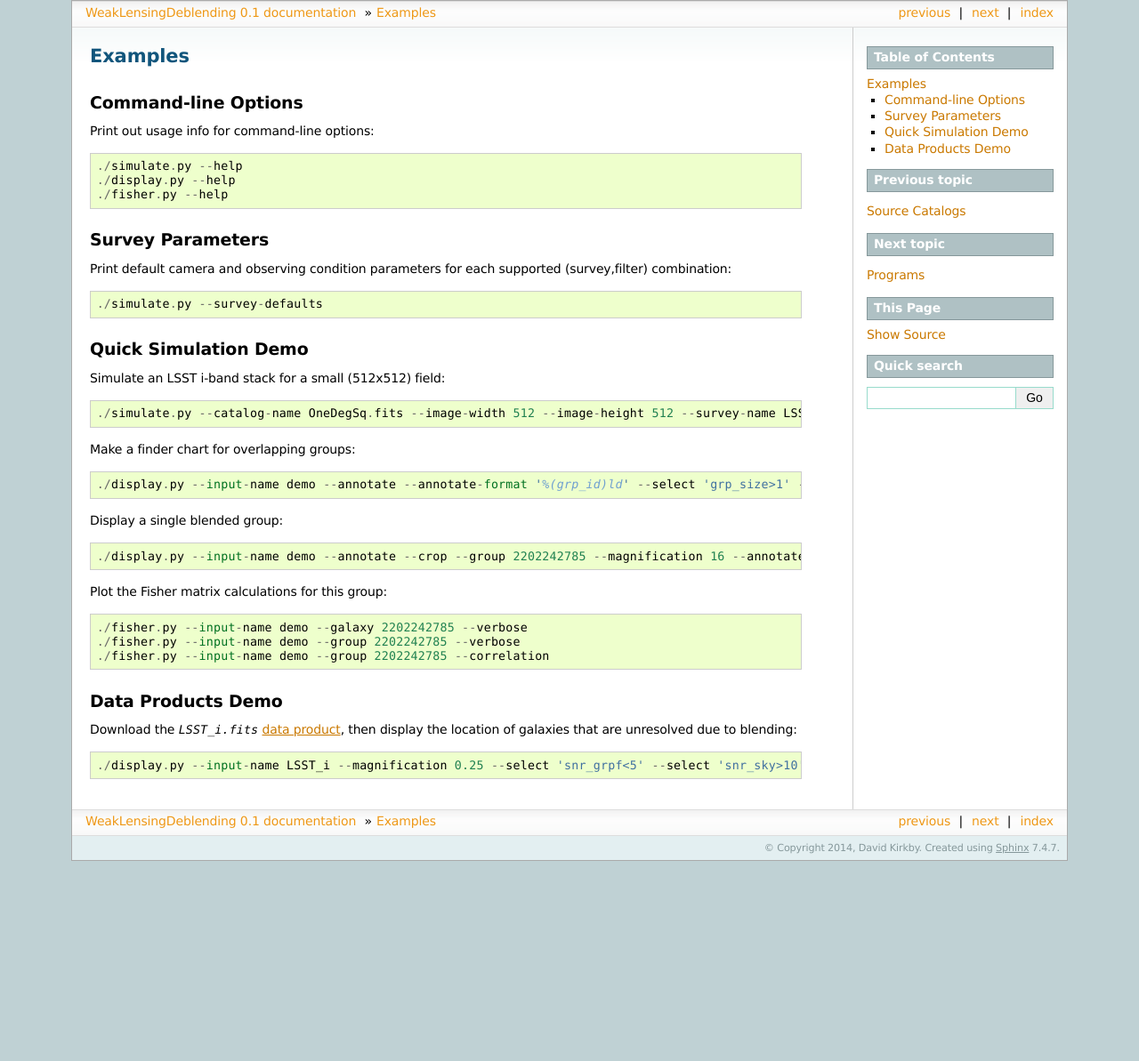
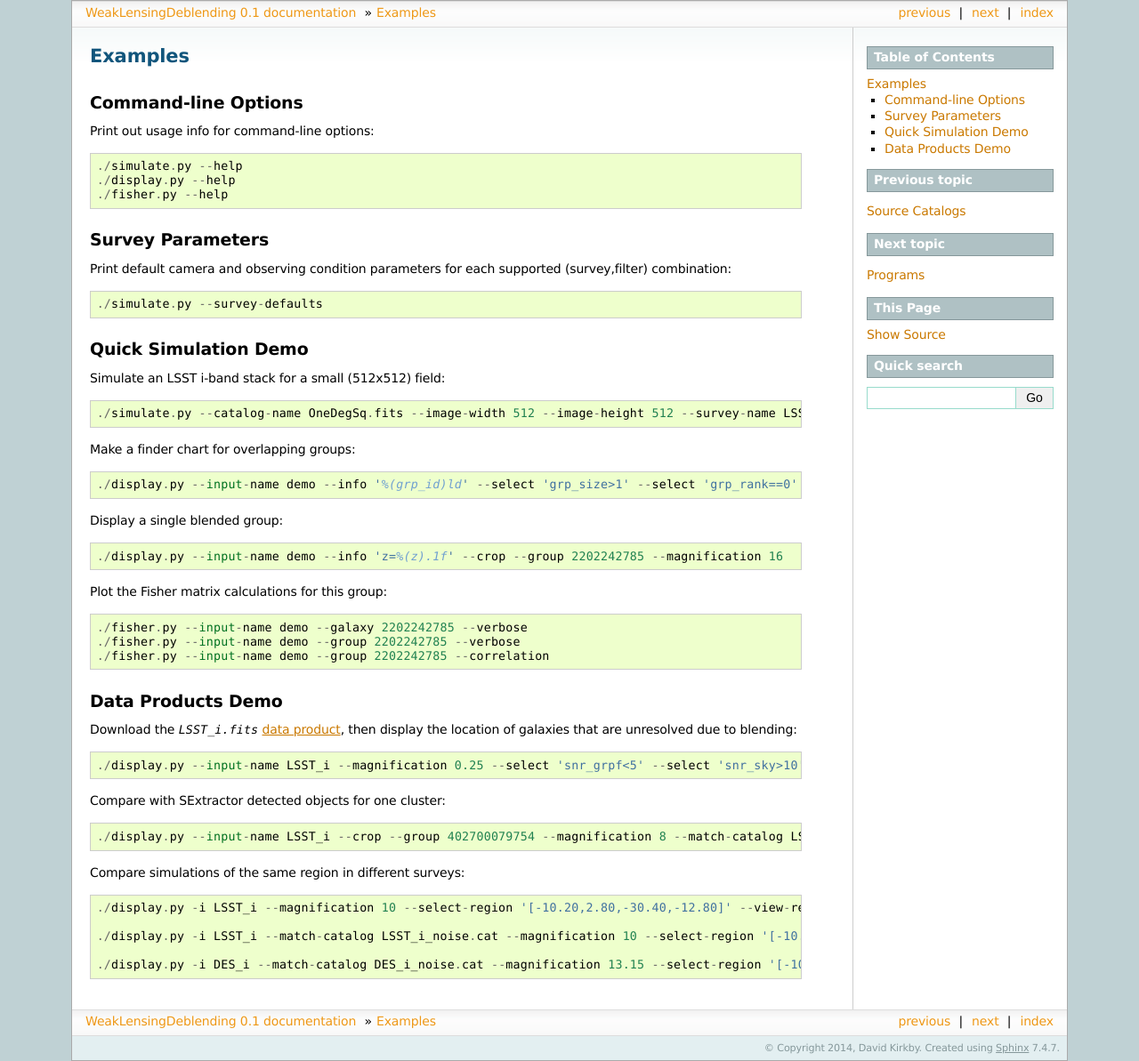
Before and after one commit to LSSTDESC/WeakLensingDeblending, a Sphinx documentation site: the page built from docs/examples.rst, in a window 1280 px wide. Shown: the whole page at 89% size. Built offline with Sphinx 7.4.7, drawn with Linux system fonts in a browser that asks for light colours; before the commit the page ends 968 px from its top, so only the background shows below that.

Commit message:
Update examples for change in annotation args syntax

```diff
--- a/docs/examples.rst
+++ b/docs/examples.rst
@@ -26,11 +26,11 @@ Simulate an LSST i-band stack for a small (512x512) field::
 
 Make a finder chart for overlapping groups::
 
-	./display.py --input-name demo --annotate --annotate-format '%(grp_id)ld' --select 'grp_size>1' --select 'grp_rank==0' --magnification 2 --output-name finder.png
+	./display.py --input-name demo --info '%(grp_id)ld' --select 'grp_size>1' --select 'grp_rank==0' --magnification 2 --output-name finder.png
 
 Display a single blended group::
 
-	./display.py --input-name demo --annotate --crop --group 2202242785 --magnification 16 --annotate-size x-large
+	./display.py --input-name demo --info 'z=%(z).1f' --crop --group 2202242785 --magnification 16
 
 Plot the Fisher matrix calculations for this group::
 
@@ -44,3 +44,15 @@ Data Products Demo
 Download the `LSST_i.fits` :doc:`data product <products>`, then display the location of galaxies that are unresolved due to blending::
 
 	./display.py --input-name LSST_i --magnification 0.25 --select 'snr_grpf<5' --select 'snr_sky>10' --crosshair-color red
+
+Compare with SExtractor detected objects for one cluster::
+
+	./display.py --input-name LSST_i --crop --group 402700079754 --magnification 8 --match-catalog LSST_i_se.cat
+
+Compare simulations of the same region in different surveys::
+
+	./display.py -i LSST_i --magnification 10 --select-region '[-10.20,2.80,-30.40,-12.80]' --view-region '[-10.20,2.80,-30.40,-12.80]' --info '%(ab_mag).1f\n%(z).1f' --info-color black --info-size x-large --hide-background -o LSST_cat.png
+
+	./display.py -i LSST_i --match-catalog LSST_i_noise.cat --magnification 10 --select-region '[-10.20,2.80,-30.40,-12.80]' --view-region '[-10.20,2.80,-30.40,-12.80]' --add-noise 1 --info '%(purity).2f\n%(snr_grpf).1f(%(snr_sky).1f)' --info-color red --info-size x-large --match-color yellow --crosshair-color red --hide-selected -o LSST_sim.png
+
+	./display.py -i DES_i --match-catalog DES_i_noise.cat --magnification 13.15 --select-region '[-10.20,2.80,-30.40,-12.80]' --view-region '[-10.20,2.80,-30.40,-12.80]' --add-noise 1 --info '%(purity).2f\n%(snr_grpf).1f(%(snr_sky).1f)' --info-color red --info-size x-large --match-color yellow --crosshair-color red --hide-selected -o DES_sim.png
```
